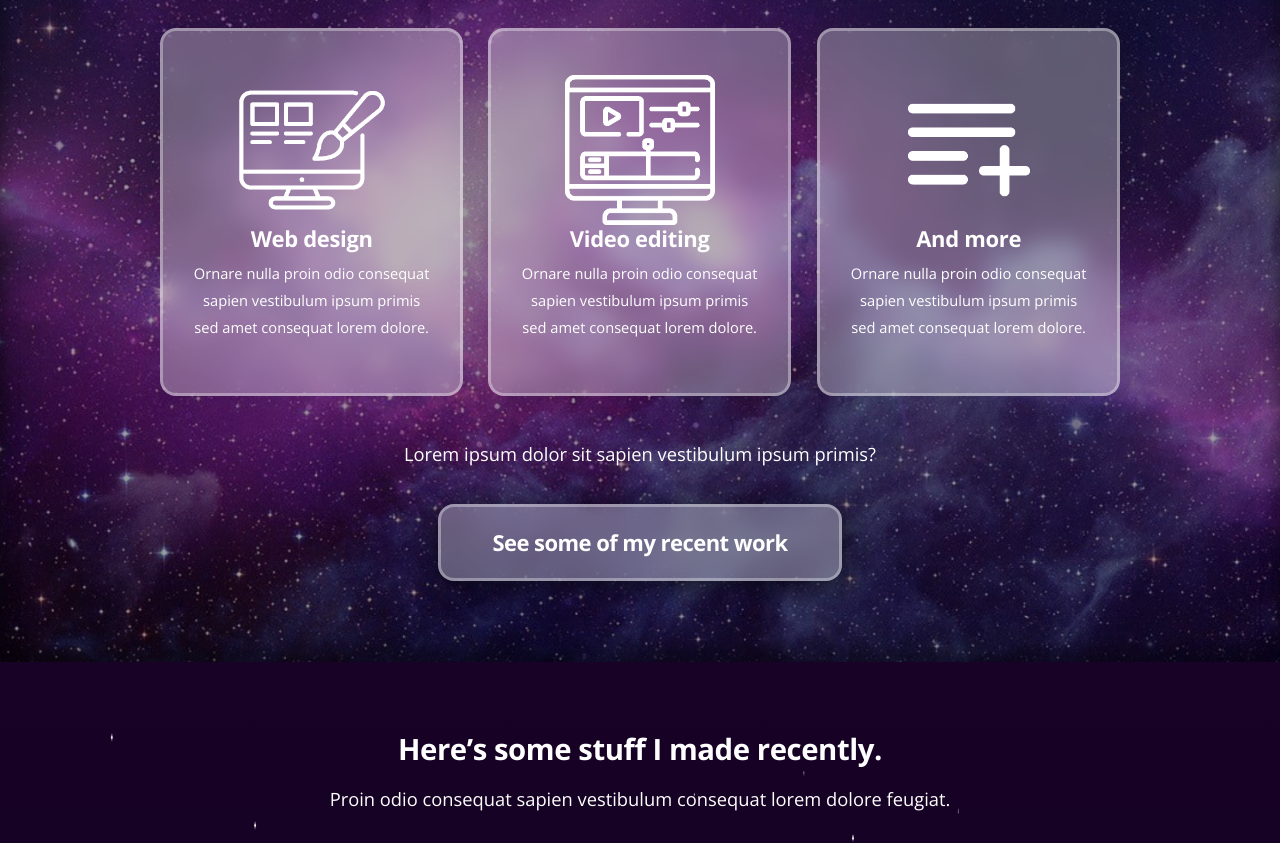
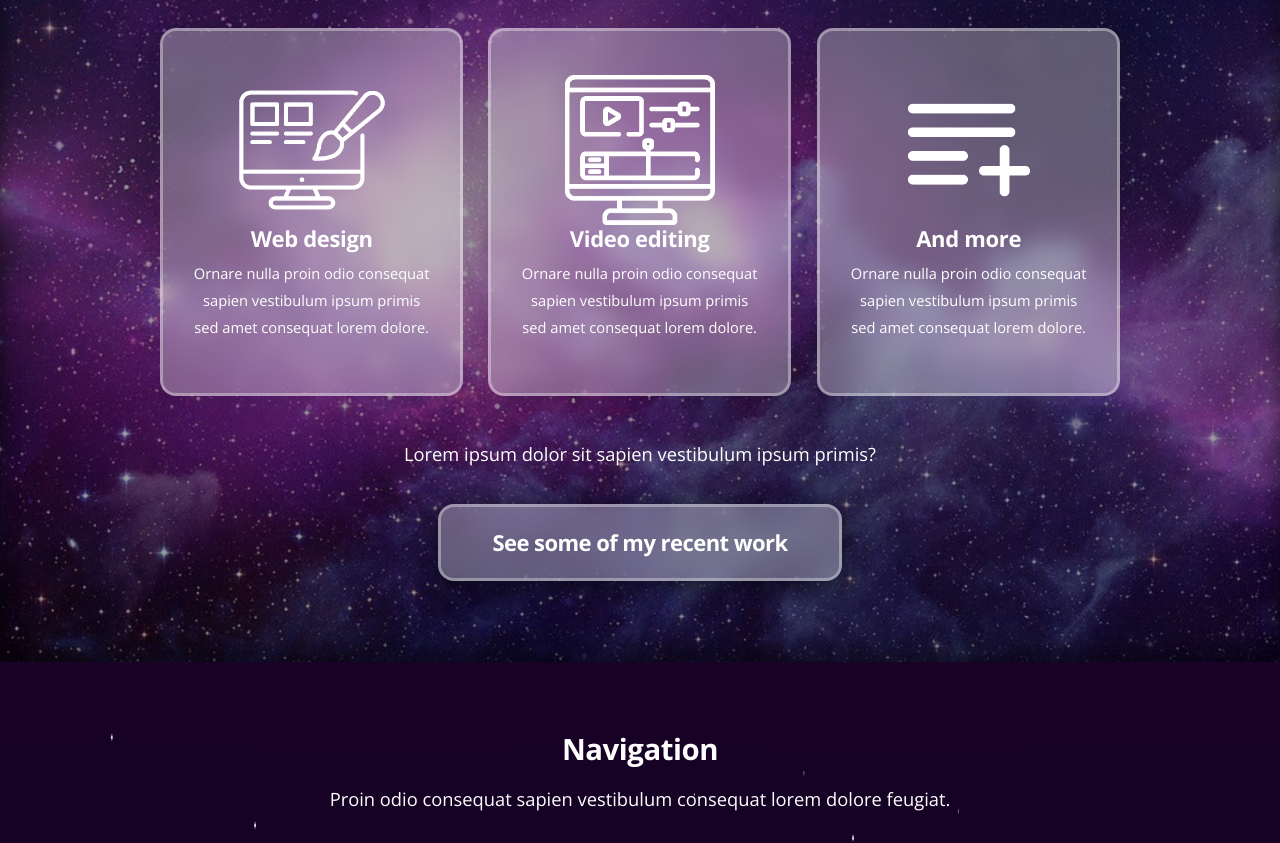
Before and after one commit to Emptain/emptain.github.io, a plain HTML site: page index.html in a window 1280 px wide. Shown: the part 769-1612 px from the top of the page. Drawn offline with nearby package versions, Linux system fonts and the light colour scheme.

Commit message:
Navigation text

```diff
--- a/index.html
+++ b/index.html
@@ -88,7 +88,7 @@
 				<div class="container">
 					<canvas id="container" class="particles-wrap3"></canvas>
 					<header class="portfolioHeadAnimation animation-element">
-						<h2 class="whiteP">Here’s some stuff I made recently.</h2>
+						<h2 class="whiteP">Navigation</h2>
 						<p class="whiteP">Proin odio consequat  sapien vestibulum consequat lorem dolore feugiat.</p>
 					</header>
 					<div class="row">
```
